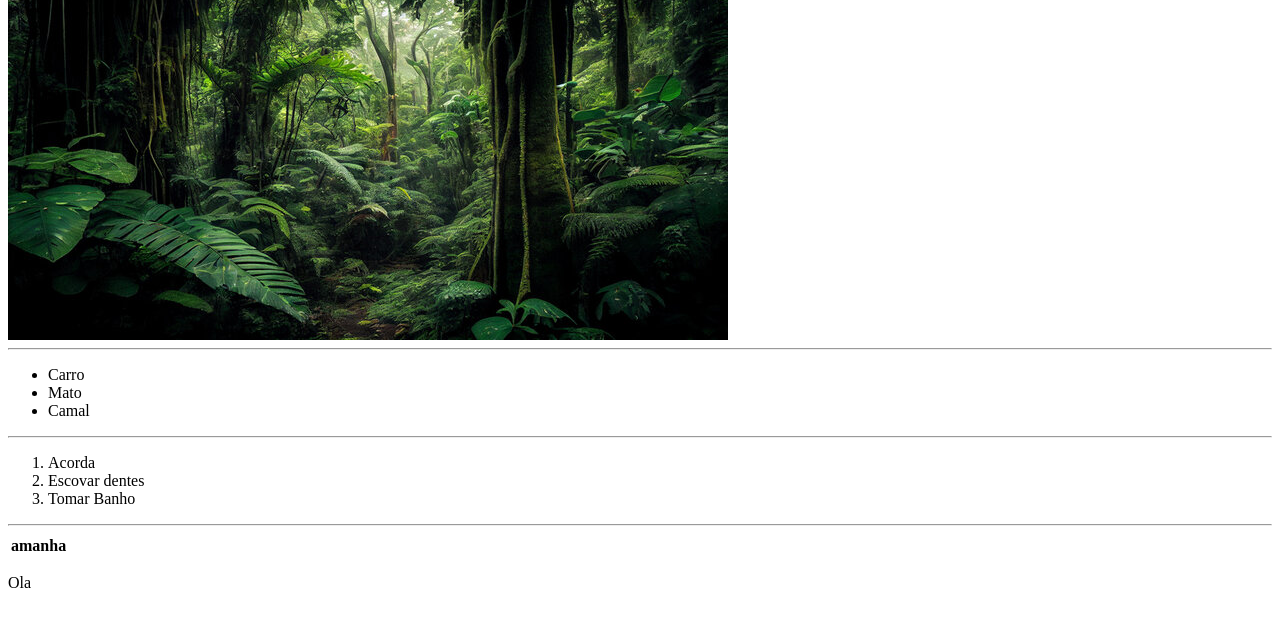
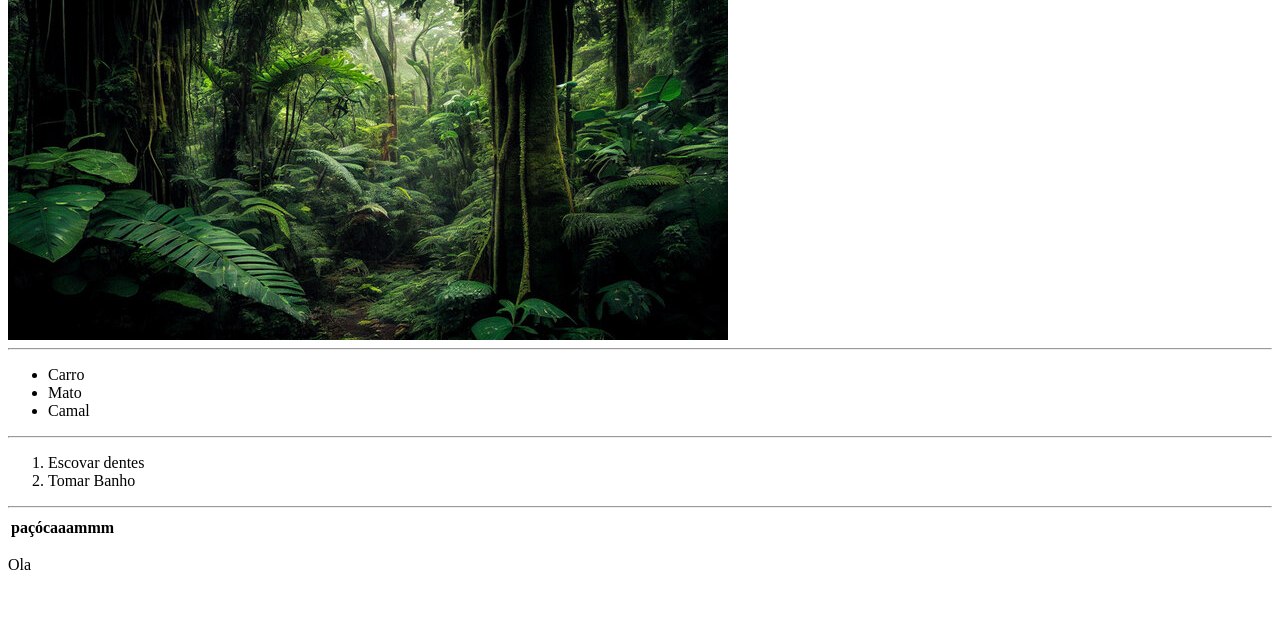
Before and after one commit to GabrielMend101/Estudos, a plain HTML site: page index.html in a window 1280 px wide. Shown: the part 560-1186 px from the top of the page. Drawn offline with Linux system fonts and the light colour scheme; files whose address does not match are found by name.

Commit message:
agora é horammmm

```diff
--- a/index.html
+++ b/index.html
@@ -24,13 +24,12 @@
         </ul>
         <hr><!--Litas Ordenadas-->
         <ol>
-            <li>Acorda</li>
             <li>Escovar dentes</li>
             <li>Tomar Banho</li>
         </ol>
         <hr>
         <table>
-            <th>amanha</th>
+            <th>paçócaaammm</th>
         </table>
         <p>Ola </p>
 
```
